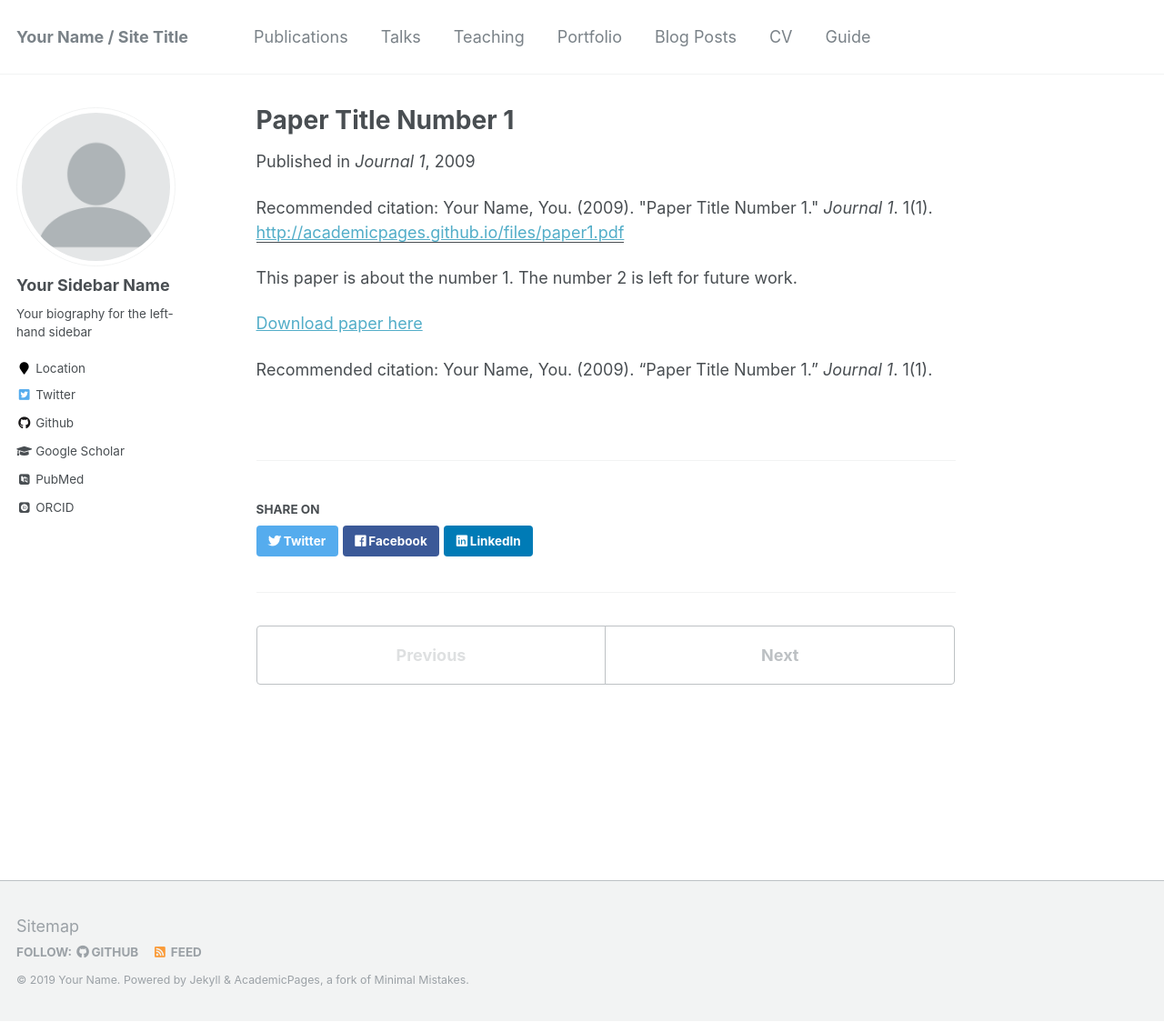
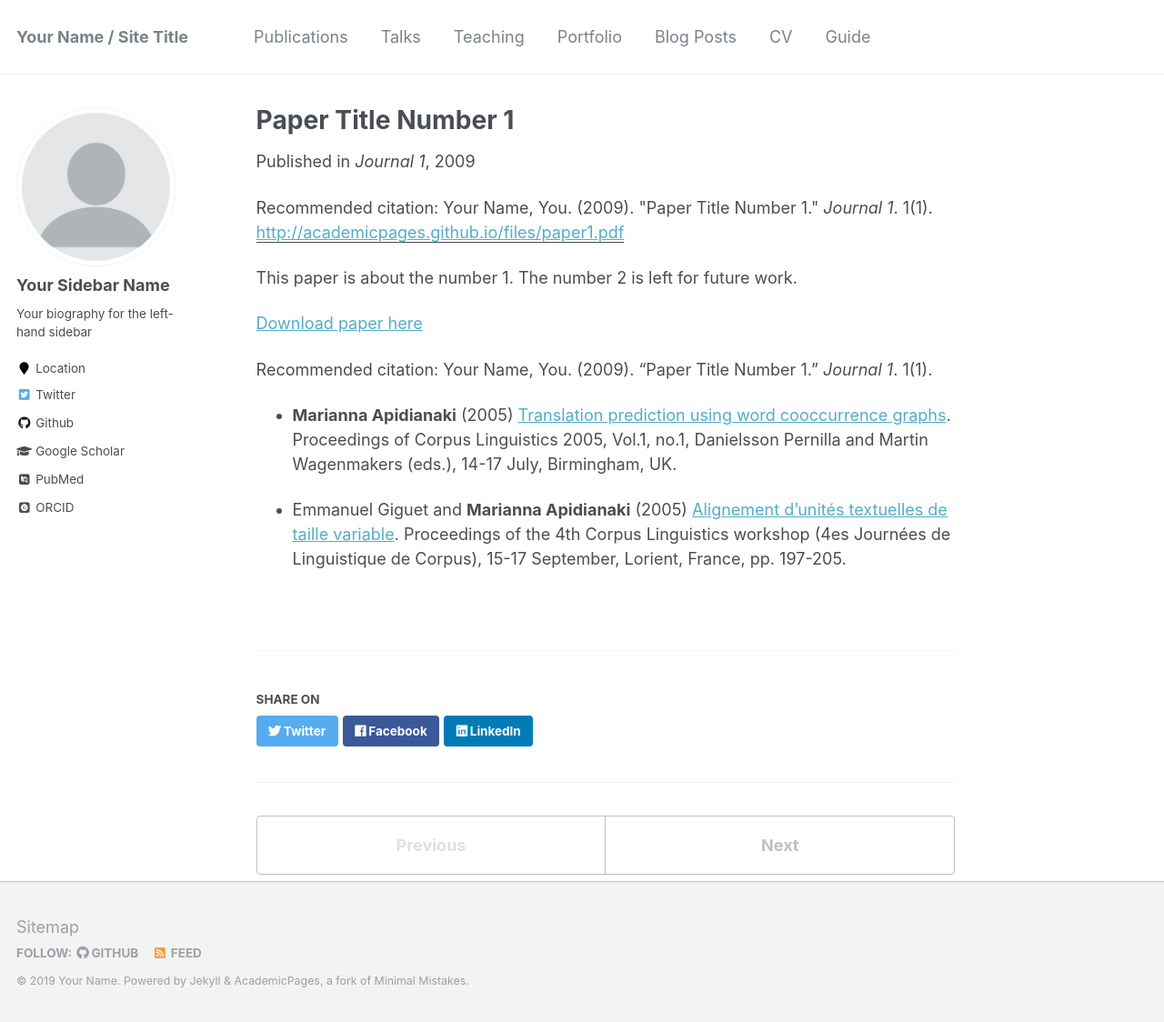
Before and after one commit to mariannaapi/mariannaapi.github.io, a Jekyll site: the page built from _publications/2009-10-01-paper-title-number-1.md, in a window 1280 px wide and 1124 px high. Shown: the whole window at 91% size. Built offline with Jekyll 4.4.1, drawn with Linux system fonts in a browser that asks for light colours; some web fonts are replaced.

Commit message:
Update 2009-10-01-paper-title-number-1.md

```diff
--- a/_publications/2009-10-01-paper-title-number-1.md
+++ b/_publications/2009-10-01-paper-title-number-1.md
@@ -13,3 +13,14 @@ This paper is about the number 1. The number 2 is left for future work.
 [Download paper here](http://academicpages.github.io/files/paper1.pdf)
 
 Recommended citation: Your Name, You. (2009). "Paper Title Number 1." <i>Journal 1</i>. 1(1).
+
+* <strong>Marianna Apidianaki</strong> (2005) <a
+href="http://www.limsi.fr/~marianna/Corpus_Linguistics_2005.pdf">Translation
+prediction using word cooccurrence graphs</a>.
+ Proceedings of Corpus Linguistics 2005, Vol.1, no.1, Danielsson
+Pernilla and Martin Wagenmakers (eds.), 14-17 July, Birmingham, UK.
+
+* Emmanuel Giguet and <strong>Marianna Apidianaki</strong> (2005) <a
+href="http://www.limsi.fr/~marianna/acteJLC2005_20_giguet.pdf">Alignement d’unités textuelles de taille variable</a>.
+ Proceedings of the 4th Corpus Linguistics workshop (4es Journées de
+Linguistique de Corpus), 15-17 September, Lorient, France, pp. 197-205.
```
